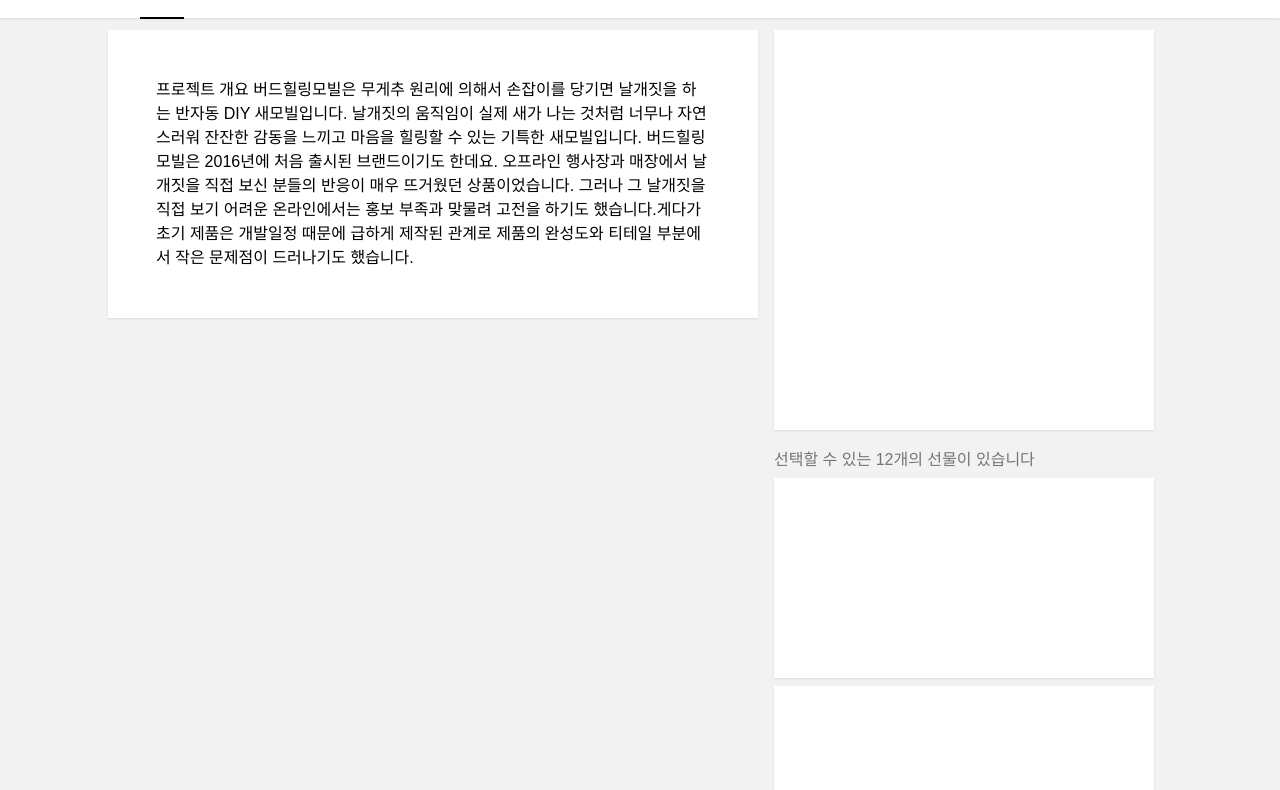
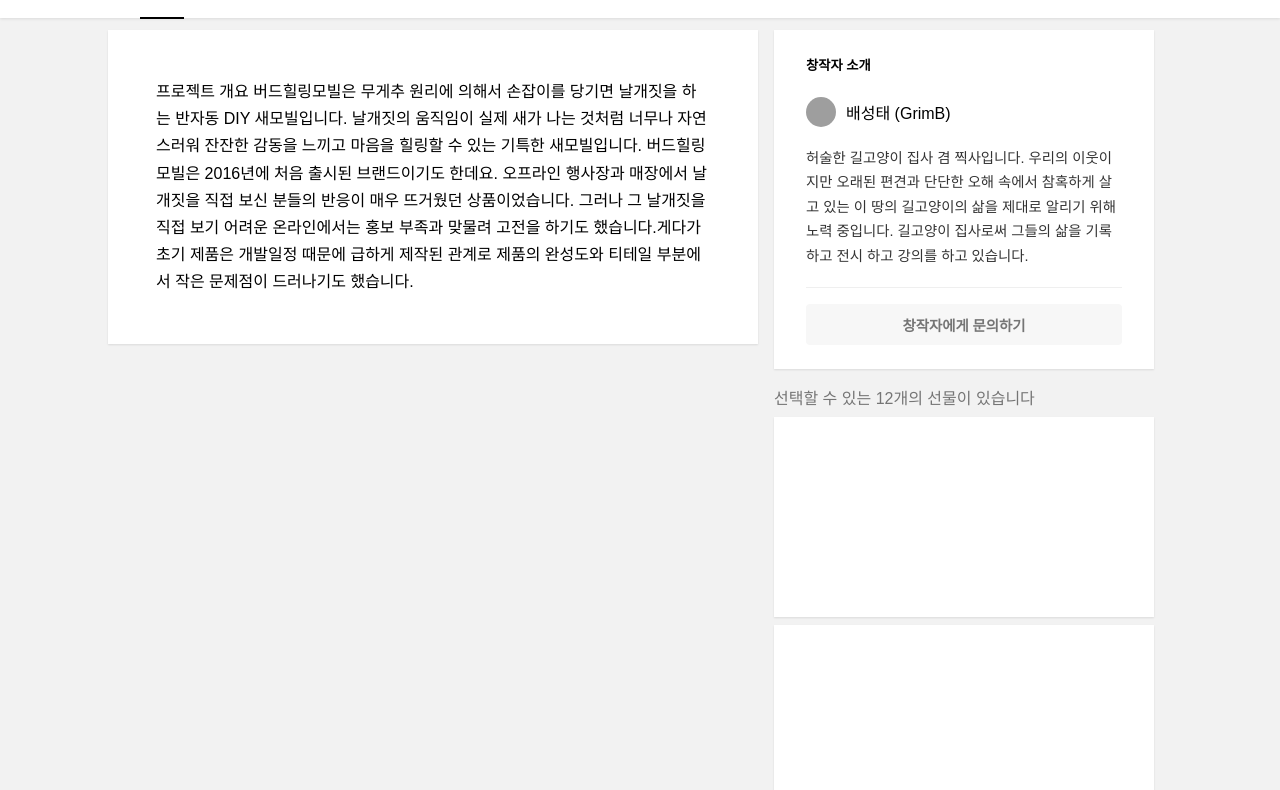
Before and after one commit to soimhur/styled-component, a React (Create React App) app: page / in a window 1280 px wide. Shown: the part 870-1660 px from the top of the page. Built offline with nearby package versions, Linux system fonts and the light colour scheme; grey boxes are pictures that could not be loaded.

Commit message:
Add contents to cards

```diff
--- a/src/App.js
+++ b/src/App.js
@@ -263,20 +263,71 @@
   background-color: #fff;
 
   > div {
-    padding: 3rem;
-    line-height: 1.5;
+    padding: 2rem;
+    line-height: 1.7;
+    font-size: 0.9rem;
+  }
+
+  @media (min-width: 1080px) {
+    > div {
+      padding: 3rem;
+      font-size: 1rem;
+    }
   }
 `;
 
 const CreatorCard = styled.div`
+  margin-top: .5rem;
   width: 100%;
-  height: 400px;
   box-shadow: 0 1px 2px 0 rgba(0,0,0,.1);
   background-color: #fff;
+
+  @media (min-width: 1080px) {
+    margin-top: 0;
+  }
+`;
+const CreatorCardInner = styled.div`
+  padding: .2rem 2rem 1rem;
+  @media (min-width: 1080px) {
+    padding: .2rem 2rem 1rem;
+  }
+`;
+
+const CreatorProfile = styled.div`
+  display: flex;
+  align-items: center;
+  font-size: 1rem;
+`;
+const ProfileImage = styled.div`
+  background-image: url(https://tumblbug-upi.imgix.net/48d20b1046be5e42ce74e1b992fc886f3e342df3.png?ixlib=rb-1.1.0&w=200&h=250&auto=format%2Ccompress&fit=facearea&facepad=2.0&ch=Save-Data&mask=ellipse&s=2bdc40e93e414edcaa88f983015d7772);
+  background-position: 50% 38%;
+  border-radius: 50%;
+  background-size: cover;
+  width: 30px;
+  height: 30px;
+  margin-right: 10px;
+`;
+const CreatorBiography = styled.div`
+  font-size: 0.9rem;
+  color: rgba(0,0,0,.8);
+  line-height: 1.7;
+  padding: 1.2rem 0;
+  border-bottom: 1px solid #efefef;
+`;
+const CreatorContactButton = styled.div`
+  color: #757575;
+  background-color: #f7f7f7;
+  padding: 10px 20px;
+  margin: 1rem 0 .5rem;
+  border-radius: 4px;
+  text-align: center;
+  font-weight: 700;
+  font-size: .9rem;
 `;
 const RewardCardWrapper = styled.div`
   margin-top: 1rem;
   width: 100%;
+  min-height: 800px;
 
   > span {
     color: #757575;
@@ -291,6 +342,22 @@
   background-color: #fff;
 `;
 
+const FixedBottomPledgeButton = styled.div`
+  display: block;
+  width: 100%;
+  color: #fff;
+  padding: 20px 0;
+  background-color: #fa6462;
+  text-align: center;
+
+
+  position: fixed;
+  bottom: 0;
+
+  @media (min-width: 1080px) {
+    display: none;
+  }
+`;
 
 class App extends Component {
   render() {
@@ -359,6 +426,18 @@
               </ProjectContentsMainColumn>
               <ProjectContentsSubColumn>
                 <CreatorCard>
+                  <CreatorCardInner>
+                    <h5>창작자 소개</h5>
+                    <CreatorProfile>
+                      <ProfileImage />
+                      배성태 (GrimB)
+                    </CreatorProfile>
+                    <CreatorBiography>
+                      허술한 길고양이 집사 겸 찍사입니다. 우리의 이웃이지만 오래된 편견과 단단한 오해 속에서 참혹하게 살고 있는 이 땅의 길고양이의 삶을 제대로 알리기 위해 노력 중입니다. 길고양이 집사로써 그들의 삶을 기록하고 전시 하고 강의를 하고 있습니다.
+                    </CreatorBiography>
+                    <CreatorContactButton>창작자에게 문의하기
+                    </CreatorContactButton>
+                  </CreatorCardInner>
                 </CreatorCard>
                 <RewardCardWrapper>
                   <span>선택할 수 있는 12개의 선물이 있습니다</span>
@@ -370,6 +449,7 @@
             </ProjectContents>
           </Container>
         </ProjectContentsBackground>
+        <FixedBottomPledgeButton>프로젝트 밀어주기</FixedBottomPledgeButton>
       </div>
     );
   }
```
